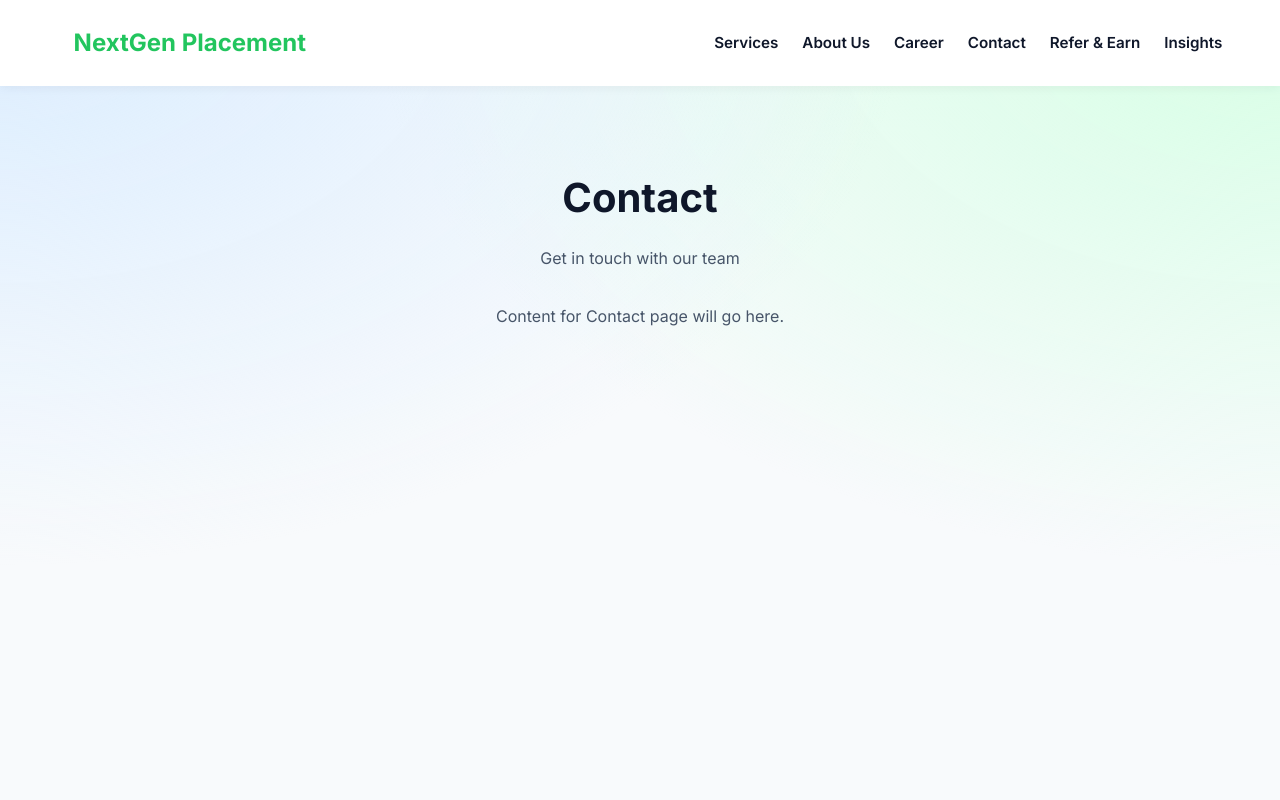
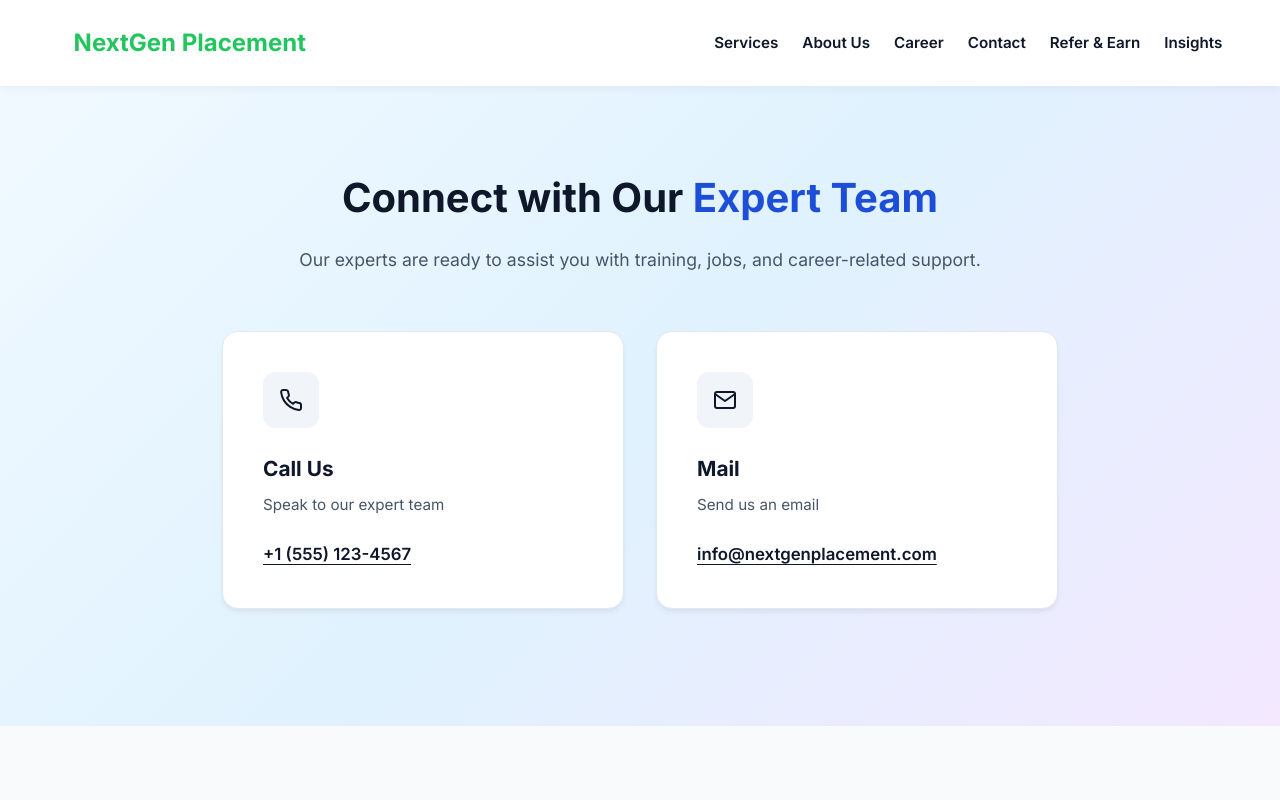
Before and after one commit to sumitbhalgamiya/PlacementSite, a React (Vite) app: page /contact in a window 1280 px wide. Shown: the top 800 px of the page. Built offline with nearby package versions, Linux system fonts and the light colour scheme.

Commit message:
Contact page created

```diff
--- a/src/App.jsx
+++ b/src/App.jsx
@@ -6,6 +6,7 @@ import Services from './pages/Services';
 import AboutUs from './pages/AboutUs';
 import SimplePage from './pages/SimplePage';
 import Career from './pages/Career';
+import Contact from './pages/Contact';
 
 import './index.css';
 
@@ -18,7 +19,7 @@ function App() {
           <Route path="services" element={<Services />} />
           <Route path="about" element={<AboutUs />} />
           <Route path="career" element={<Career />} />
-          <Route path="contact" element={<SimplePage title="Contact" subtitle="Get in touch with our team" />} />
+          <Route path="contact" element={<Contact />} />
           <Route path="refer" element={<SimplePage title="Refer & Earn" subtitle="Recommend a friend and get rewarded" />} />
           <Route path="insights" element={<SimplePage title="Insights" subtitle="Latest trends and tips from our experts" />} />
         </Route>
--- /dev/null
+++ b/src/pages/Contact.jsx
@@ -0,0 +1,86 @@
+import React from 'react';
+import { SITE_CONFIG } from '../config';
+
+function Contact() {
+  return (
+    <div style={{ paddingTop: '80px', paddingBottom: '80px', background: 'linear-gradient(135deg, #f0f9ff 0%, #e0f2fe 50%, #f3e8ff 100%)', minHeight: '80vh' }}>
+      <div className="container" style={{ maxWidth: '900px', margin: '0 auto' }}>
+        <div style={{ textAlign: 'center', marginBottom: '3.5rem' }}>
+          <h2 style={{ fontSize: '2.5rem', color: '#0f172a', fontWeight: '700' }}>
+            Connect with Our <span style={{ color: '#1d4ed8' }}>Expert Team</span>
+          </h2>
+          <p style={{ color: '#475569', marginTop: '1rem', fontSize: '1.1rem' }}>
+            Our experts are ready to assist you with training, jobs, and career-related support.
+          </p>
+        </div>
+
+        <div style={{ display: 'grid', gridTemplateColumns: 'repeat(auto-fit, minmax(300px, 1fr))', gap: '2rem' }}>
+          {/* Phone Card */}
+          <div style={{
+            background: 'white',
+            padding: '2.5rem',
+            borderRadius: '16px',
+            boxShadow: '0 4px 6px -1px rgba(0, 0, 0, 0.05), 0 2px 4px -1px rgba(0, 0, 0, 0.03)',
+            border: '1px solid #e2e8f0',
+            textAlign: 'left'
+          }}>
+            <div style={{
+              display: 'inline-flex',
+              alignItems: 'center',
+              justifyContent: 'center',
+              width: '56px',
+              height: '56px',
+              borderRadius: '12px',
+              backgroundColor: '#f1f5f9',
+              marginBottom: '1.5rem',
+              color: '#0f172a'
+            }}>
+              <svg width="24" height="24" viewBox="0 0 24 24" fill="none" stroke="currentColor" strokeWidth="2" strokeLinecap="round" strokeLinejoin="round">
+                <path d="M22 16.92v3a2 2 0 0 1-2.18 2 19.79 19.79 0 0 1-8.63-3.07 19.5 19.5 0 0 1-6-6 19.79 19.79 0 0 1-3.07-8.67A2 2 0 0 1 4.11 2h3a2 2 0 0 1 2 1.72 12.84 12.84 0 0 0 .7 2.81 2 2 0 0 1-.45 2.11L8.09 9.91a16 16 0 0 0 6 6l1.27-1.27a2 2 0 0 1 2.11-.45 12.84 12.84 0 0 0 2.81.7A2 2 0 0 1 22 16.92z"></path>
+              </svg>
+            </div>
+            <h3 style={{ fontSize: '1.3rem', fontWeight: '700', marginBottom: '0.5rem', color: '#0f172a' }}>Call Us</h3>
+            <p style={{ color: '#475569', marginBottom: '1.5rem', fontSize: '0.95rem' }}>Speak to our expert team</p>
+            <a href={`tel:${SITE_CONFIG.contactPhone.replace(/[^0-9+]/g, '')}`} style={{ color: '#0f172a', fontWeight: '600', textDecoration: 'underline', textUnderlineOffset: '4px', fontSize: '1.05rem' }}>
+              {SITE_CONFIG.contactPhone}
+            </a>
+          </div>
+
+          {/* Email Card */}
+          <div style={{
+            background: 'white',
+            padding: '2.5rem',
+            borderRadius: '16px',
+            boxShadow: '0 4px 6px -1px rgba(0, 0, 0, 0.05), 0 2px 4px -1px rgba(0, 0, 0, 0.03)',
+            border: '1px solid #e2e8f0',
+            textAlign: 'left'
+          }}>
+            <div style={{
+              display: 'inline-flex',
+              alignItems: 'center',
+              justifyContent: 'center',
+              width: '56px',
+              height: '56px',
+              borderRadius: '12px',
+              backgroundColor: '#f1f5f9',
+              marginBottom: '1.5rem',
+              color: '#0f172a'
+            }}>
+              <svg width="24" height="24" viewBox="0 0 24 24" fill="none" stroke="currentColor" strokeWidth="2" strokeLinecap="round" strokeLinejoin="round">
+                <path d="M4 4h16c1.1 0 2 .9 2 2v12c0 1.1-.9 2-2 2H4c-1.1 0-2-.9-2-2V6c0-1.1.9-2 2-2z"></path>
+                <polyline points="22,6 12,13 2,6"></polyline>
+              </svg>
+            </div>
+            <h3 style={{ fontSize: '1.3rem', fontWeight: '700', marginBottom: '0.5rem', color: '#0f172a' }}>Mail</h3>
+            <p style={{ color: '#475569', marginBottom: '1.5rem', fontSize: '0.95rem' }}>Send us an email</p>
+            <a href={`mailto:${SITE_CONFIG.contactEmail}`} style={{ color: '#0f172a', fontWeight: '600', textDecoration: 'underline', textUnderlineOffset: '4px', fontSize: '1.05rem' }}>
+              {SITE_CONFIG.contactEmail}
+            </a>
+          </div>
+        </div>
+      </div>
+    </div>
+  );
+}
+
+export default Contact;
```
